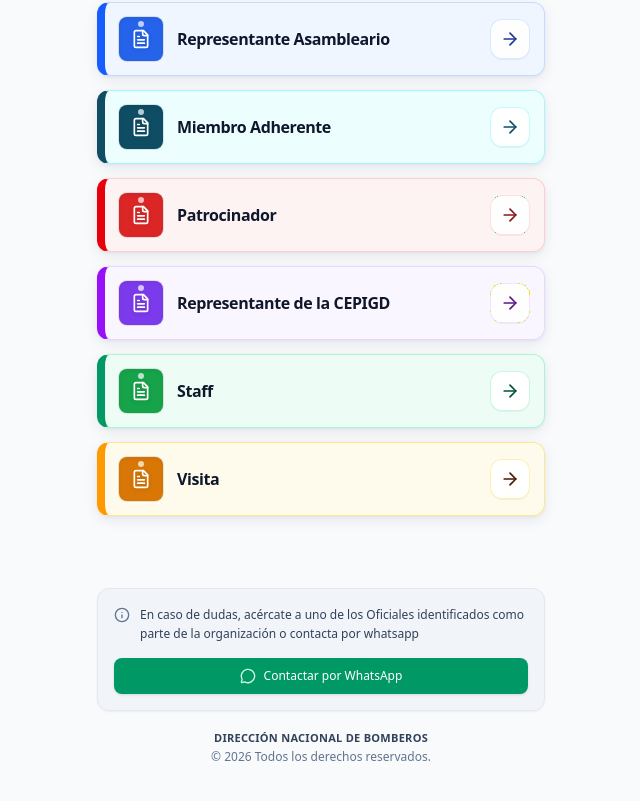
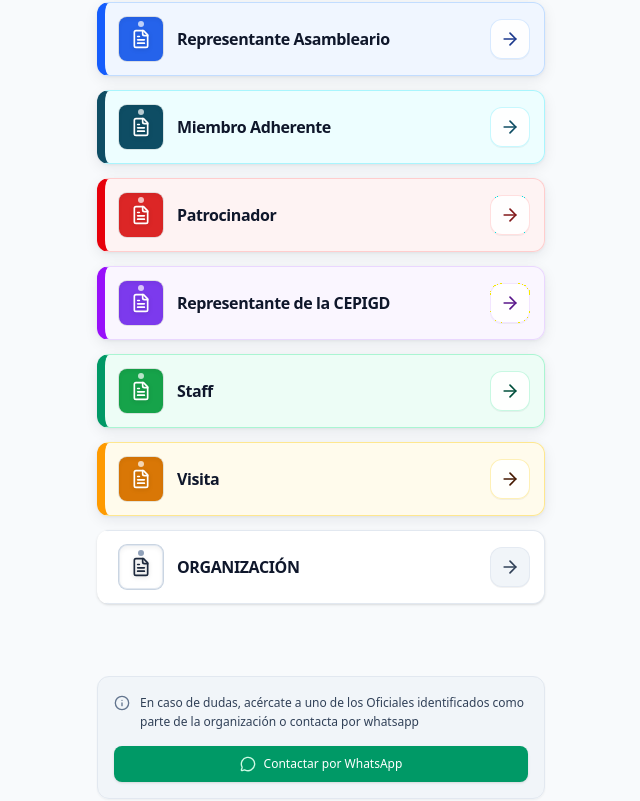
Before and after one commit to lexisodd/asamblea-oba, a React (Vite) app: page / in a window 1280 px wide. Shown: the part 418-1219 px from the top of the page, without its empty margins (319-959 px from the left). Built offline with nearby package versions, Linux system fonts and the light colour scheme.

Commit message:
feat: add ORGANIZACIÓN group to itinerary hub
Include the white-coded ORGANIZACIÓN category in the groups configuration to support event planning requirements.

```diff
--- a/src/App.tsx
+++ b/src/App.tsx
@@ -51,6 +51,7 @@ const SHARED_TEST_EXTERNAL_URL = 'https://drive.google.com/file/d/1soYggvRJRnacp
  * 5. Representante de la CEPIGD (Violeta / morado)
  * 6. Staff (Verde)
  * 7. Visita (Amarillo / ocre)
+ * 8. ORGANIZACIÓN (Blanco)
  */
 export const GROUPS_DATA: GroupItem[] = [
   {
@@ -147,6 +148,21 @@ export const GROUPS_DATA: GroupItem[] = [
     cardBg: 'bg-amber-50/90 hover:bg-amber-100/90 border-amber-200/90',
     borderAccent: 'border-l-amber-500',
     arrowBg: 'bg-white/90 border border-amber-200/60 text-amber-950 group-hover:bg-amber-500 group-hover:text-slate-950 group-hover:border-amber-500',
+    previewUrl: SHARED_TEST_PREVIEW_URL,
+    externalUrl: SHARED_TEST_EXTERNAL_URL,
+    active: true,
+  },
+  {
+    id: 'organizacion',
+    name: 'ORGANIZACIÓN',
+    modalTitle: 'ORGANIZACIÓN',
+    colorLabel: 'Blanco',
+    badgeCode: 'ORGANIZACIÓN',
+    hexColor: '#FFFFFF',
+    isWhite: true,
+    cardBg: 'bg-white hover:bg-slate-50 border-slate-200 shadow-sm',
+    borderAccent: 'border-l-white',
+    arrowBg: 'bg-slate-100 border border-slate-200/80 text-slate-700 group-hover:bg-slate-900 group-hover:text-white group-hover:border-slate-900',
     previewUrl: SHARED_TEST_PREVIEW_URL,
     externalUrl: SHARED_TEST_EXTERNAL_URL,
     active: true,
```
